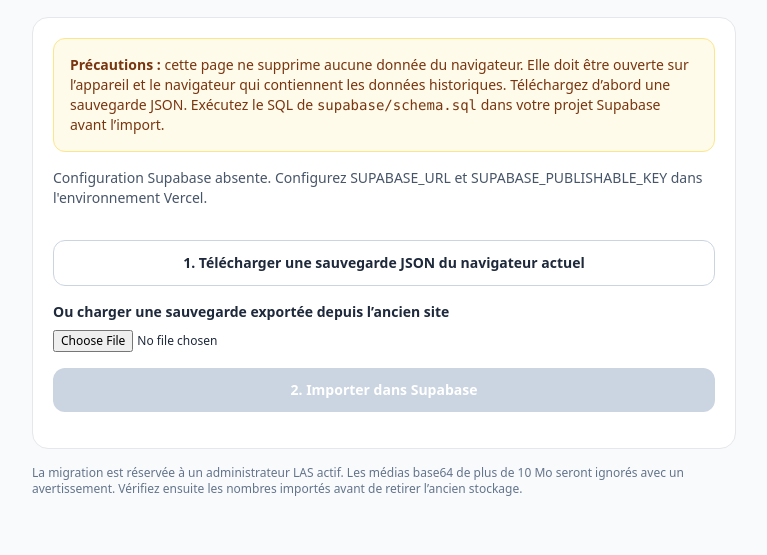
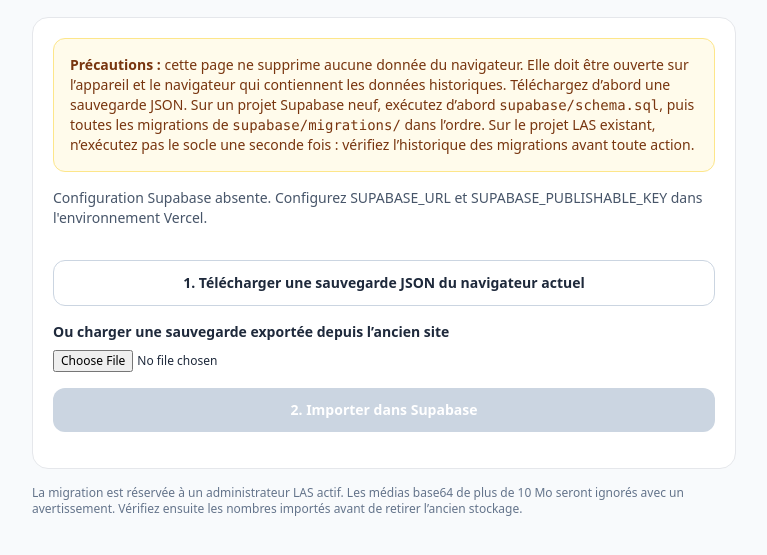
Before and after one commit to MASTOR1422/ASBL-LAS, a plain HTML site: page admin-migration.html in a window 1280 px wide. Shown: the part 131-686 px from the top of the page, without its empty margins (256-1023 px from the left). Drawn offline with nearby package versions, Linux system fonts and the light colour scheme; no server answers.

Commit message:
Clarifier les précautions avant import des données historiques

```diff
--- a/admin-migration.html
+++ b/admin-migration.html
@@ -14,7 +14,7 @@
 <div><h1 class="font-black text-xl">Migration des données LAS</h1><p class="text-sm text-slate-300">Membres, cotisations et médias hérités</p></div>
 </header>
 <section class="mt-5 bg-white border rounded-2xl p-5 space-y-4">
-<div class="bg-amber-50 border border-amber-200 rounded-xl p-4 text-sm text-amber-900"><strong>Précautions :</strong> cette page ne supprime aucune donnée du navigateur. Elle doit être ouverte sur l’appareil et le navigateur qui contiennent les données historiques. Téléchargez d’abord une sauvegarde JSON. Exécutez le SQL de <code>supabase/schema.sql</code> dans votre projet Supabase avant l’import.</div>
+<div class="bg-amber-50 border border-amber-200 rounded-xl p-4 text-sm text-amber-900"><strong>Précautions :</strong> cette page ne supprime aucune donnée du navigateur. Elle doit être ouverte sur l’appareil et le navigateur qui contiennent les données historiques. Téléchargez d’abord une sauvegarde JSON. Sur un projet Supabase neuf, exécutez d’abord <code>supabase/schema.sql</code>, puis toutes les migrations de <code>supabase/migrations/</code> dans l’ordre. Sur le projet LAS existant, n’exécutez pas le socle une seconde fois : vérifiez l’historique des migrations avant toute action.</div>
 <div id="status" class="text-sm text-slate-600" aria-live="polite">Vérification de la session…</div>
 <div id="counts" class="grid grid-cols-2 gap-3"></div>
 <button id="backup" class="w-full border border-slate-300 rounded-xl py-3 font-bold text-sm">1. Télécharger une sauvegarde JSON du navigateur actuel</button>
```
